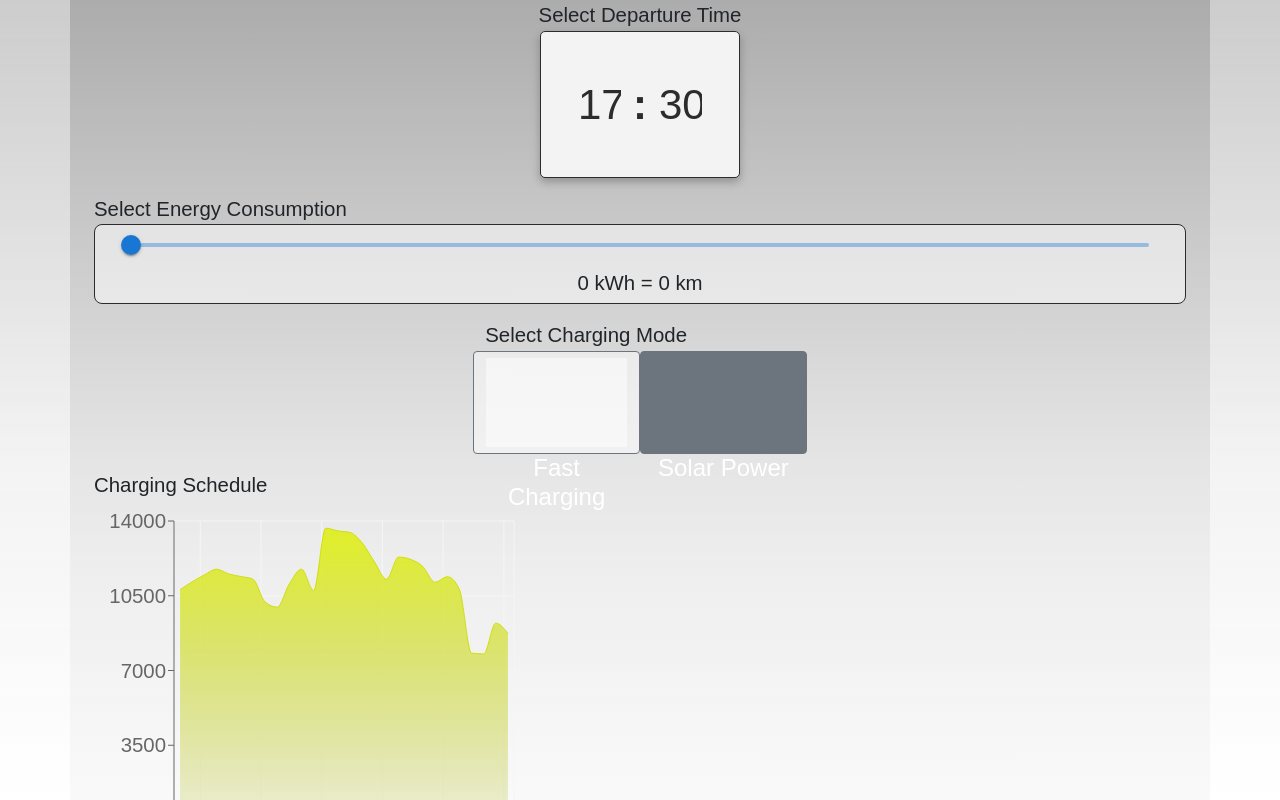
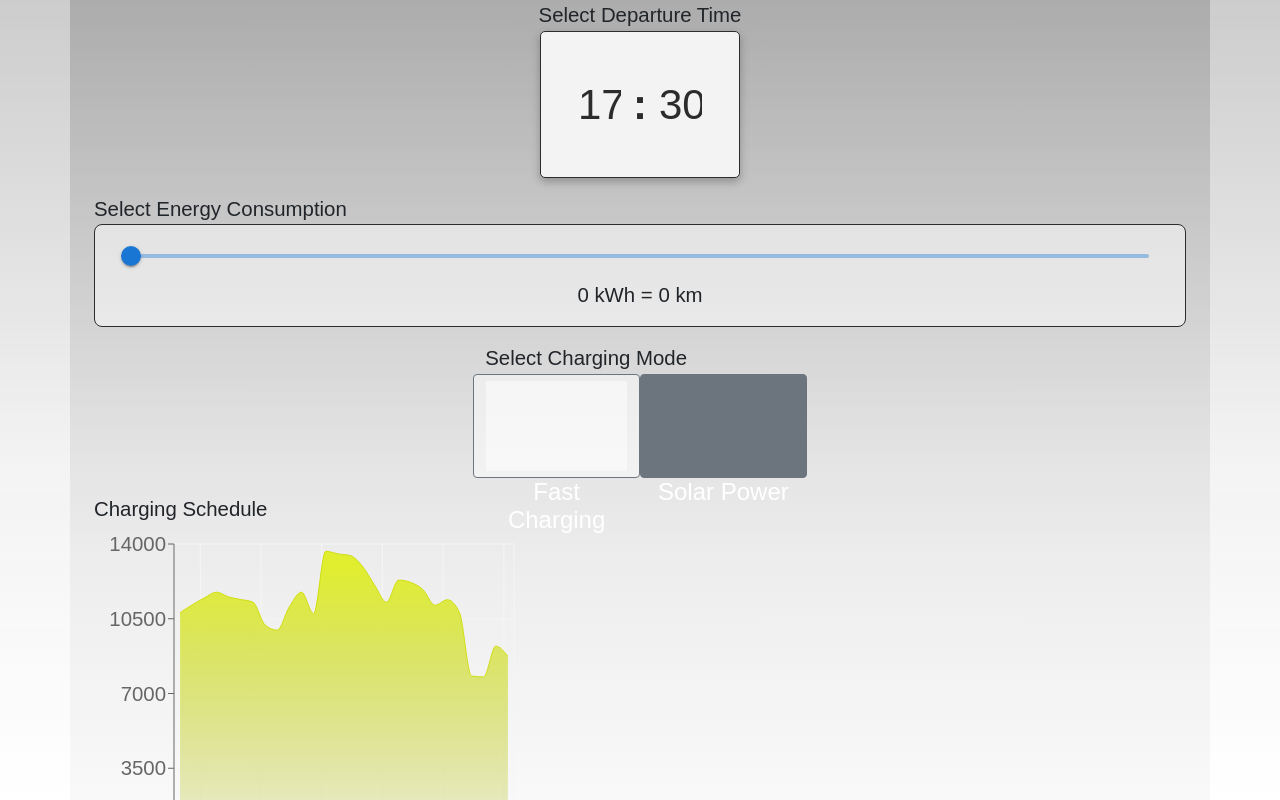
Before and after one commit to oltyx/design-project, a React (Create React App) app: page /schedule in a window 1280 px wide. Shown: the top 800 px of the page. Built offline with nearby package versions, Linux system fonts and the light colour scheme; some icons are missing; a web font is replaced by a local one.

Commit message:
remove height

```diff
--- a/src/components/pages/Schedule.tsx
+++ b/src/components/pages/Schedule.tsx
@@ -1,4 +1,4 @@
-import React, {useState} from 'react';
+import React, {useCallback, useState} from 'react';
 import { Container, Row, Col} from 'reactstrap';
 
 import '../widgets/TimeSelector';
@@ -22,9 +22,9 @@ const DEFAULT_MODE: ChargingMode = ChargingMode.Smart;
 export default function Schedule() {
     const history = useHistory();
 
-    function handleClick() {
+    const handleClick = useCallback(() => {
         history.push("/session");
-    }
+    }, [history])
 
     const [hour , setHour] = useState<number>(DEFAULT_TIME.hour);
     const [minutes, setMinutes] = useState<number>(DEFAULT_TIME.minutes);
--- a/src/styles/schedule.scss
+++ b/src/styles/schedule.scss
@@ -29,7 +29,6 @@
 
     .energySelector {
         width: 100%;
-        height: 5rem;
         border-radius: 0.5rem;
         border: $global_border_color;
         background: $card_color;
@@ -49,7 +48,6 @@
 
 
        }
-
 
        .conversionText {
             display: flex;
```
